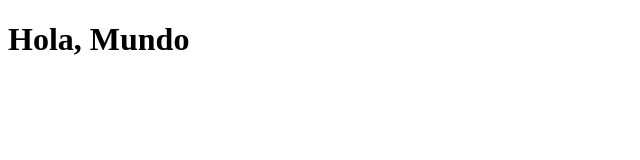
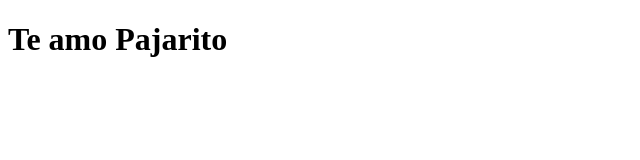
Before and after one commit to edsonmaal/edsonmaal.github.io, a plain HTML site: page index.html in a window 1280 px wide. Shown: the whole page, without its empty margins (0-640 px from the left). Drawn offline with Linux system fonts and the light colour scheme.

Commit message:
Update index.html
Te amo pajarito added

```diff
--- a/index.html
+++ b/index.html
@@ -1,9 +1,9 @@
 <!DOCTYPE html>
 <html>
 <head>
-    <title>Hola, Mundo</title>
+    <title>edsonmaal</title>
 </head>
 <body>
-    <h1>Hola, Mundo</h1>
+    <h1>Te amo Pajarito</h1>
 </body>
 </html>
```
